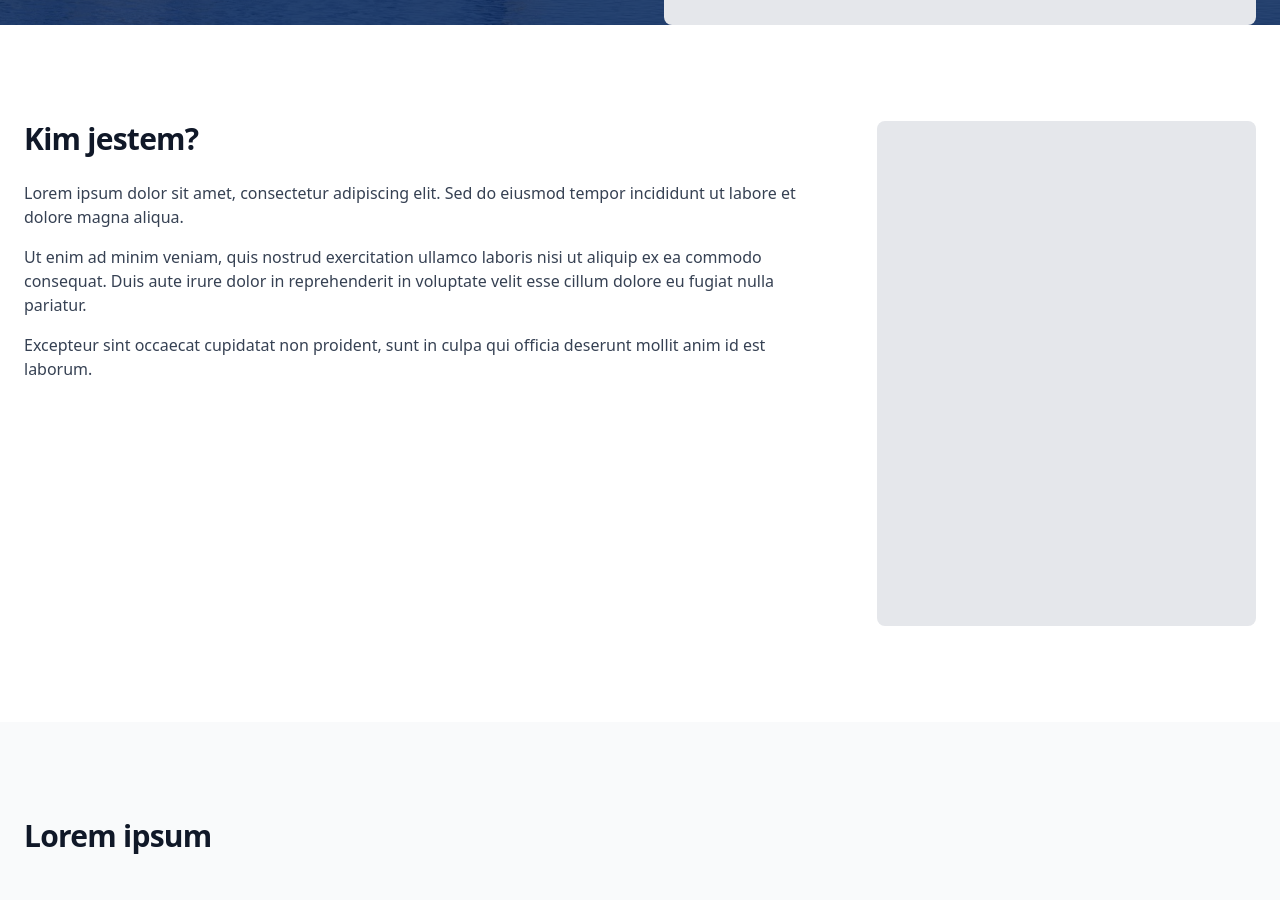
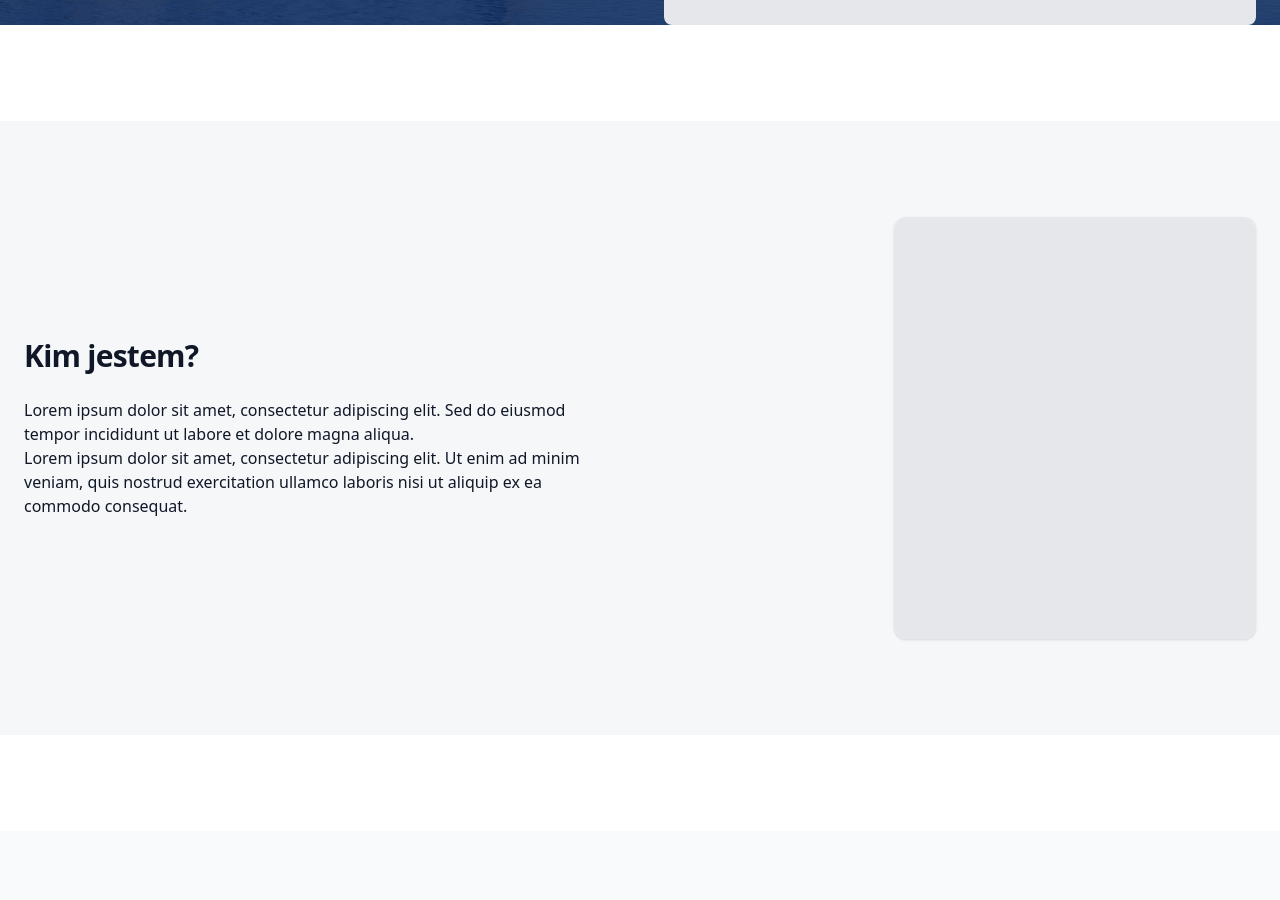
Before and after one commit to Kotvitz/nextjs-public-profile-website, a Next.js app: page / in a window 1280 px wide. Shown: the part 640-1540 px from the top of the page. Built offline with nearby package versions, Linux system fonts and the light colour scheme.

Commit message:
style: add muted 'About' section background and framed photo layout

```diff
--- a/src/app/components/About.tsx
+++ b/src/app/components/About.tsx
@@ -1,34 +1,30 @@
 export default function About() {
   return (
-    <div className="container-page">
-      <div className="grid items-start gap-12 md:grid-cols-3">
-        <div className="md:col-span-2">
-          <h2 className="text-3xl font-semibold tracking-tight">
-            Kim jestem?
-          </h2>
+    <div className="section-muted">
+      <div className="container-page py-20 md:py-24">
+        <div className="grid gap-12 md:grid-cols-2 md:items-center">
+          <div>
+            <h2 className="text-3xl font-semibold tracking-tight">
+              Kim jestem?
+            </h2>
 
-          <div className="mt-6 space-y-4 text-gray-700">
+            <div className="mt-6 space-y-4 text-gray-700" />
+
             <p>
-              Lorem ipsum dolor sit amet, consectetur adipiscing elit. Sed do
-              eiusmod tempor incididunt ut labore et dolore magna aliqua.
+              Lorem ipsum dolor sit amet, consectetur adipiscing elit. Sed do eiusmod tempor
+              incididunt ut labore et dolore magna aliqua.
             </p>
 
             <p>
-              Ut enim ad minim veniam, quis nostrud exercitation ullamco laboris
-              nisi ut aliquip ex ea commodo consequat. Duis aute irure dolor in
-              reprehenderit in voluptate velit esse cillum dolore eu fugiat
-              nulla pariatur.
-            </p>
-
-            <p>
-              Excepteur sint occaecat cupidatat non proident, sunt in culpa qui
-              officia deserunt mollit anim id est laborum.
+              Lorem ipsum dolor sit amet, consectetur adipiscing elit. Ut enim ad minim veniam,
+              quis nostrud exercitation ullamco laboris nisi ut aliquip ex ea commodo consequat.
             </p>
           </div>
-        </div>
 
-        <div className="md:col-span-1">
-          <div className="aspect-3/4 w-full rounded-lg bg-gray-200">
+          <div className="md:justify-self-end">
+            <div className="panel overflow-hidden rounded-xl shadow-sm">
+              <div className="h-90 w-[320px] bg-gray-200 sm:h-105 sm:w-90" />
+            </div>
           </div>
         </div>
       </div>
--- a/src/app/globals.css
+++ b/src/app/globals.css
@@ -60,6 +60,15 @@
     background-color: rgba(var(--brand-primary-rgb) / 0.85);
   }
 
+  .section-muted {
+    background-color: var(--surface-muted);
+  }
+
+  .panel {
+    border: 1px solid var(--border);
+    background: var(--surface);
+  }
+
   .btn-submit {
     background-color: var(--brand-accent);
     color: var(--brand-primary);
```
